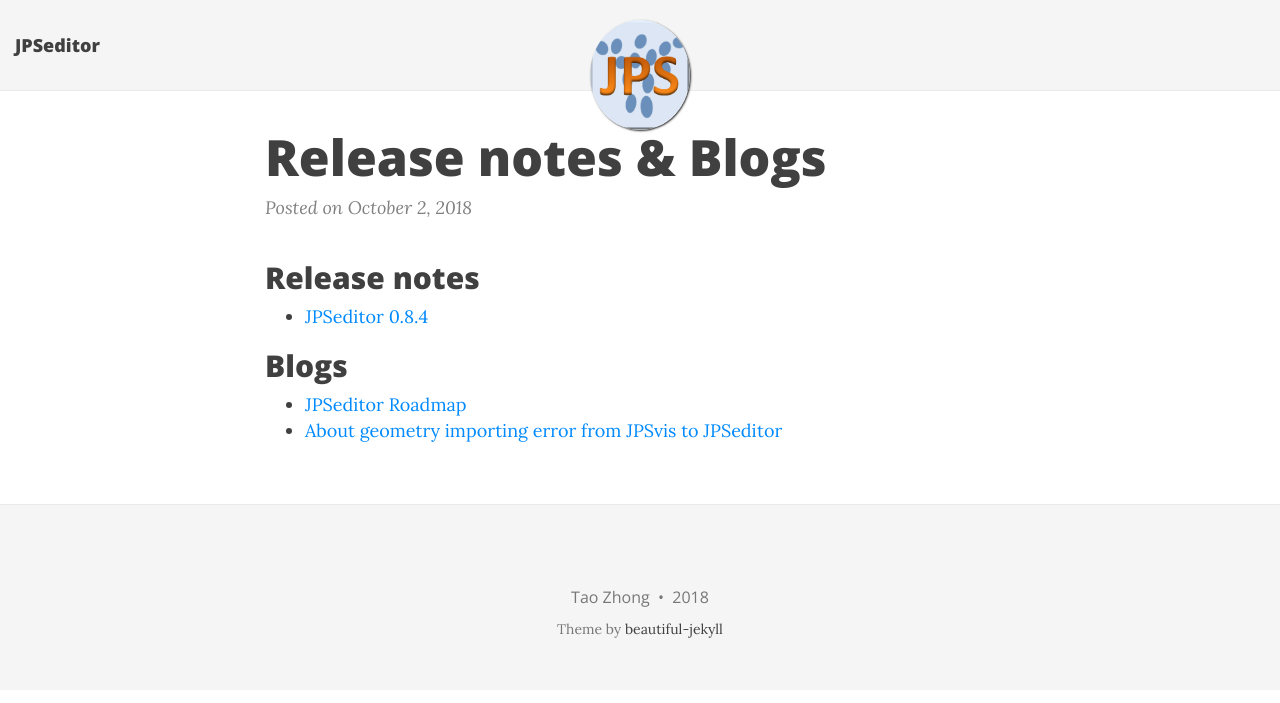
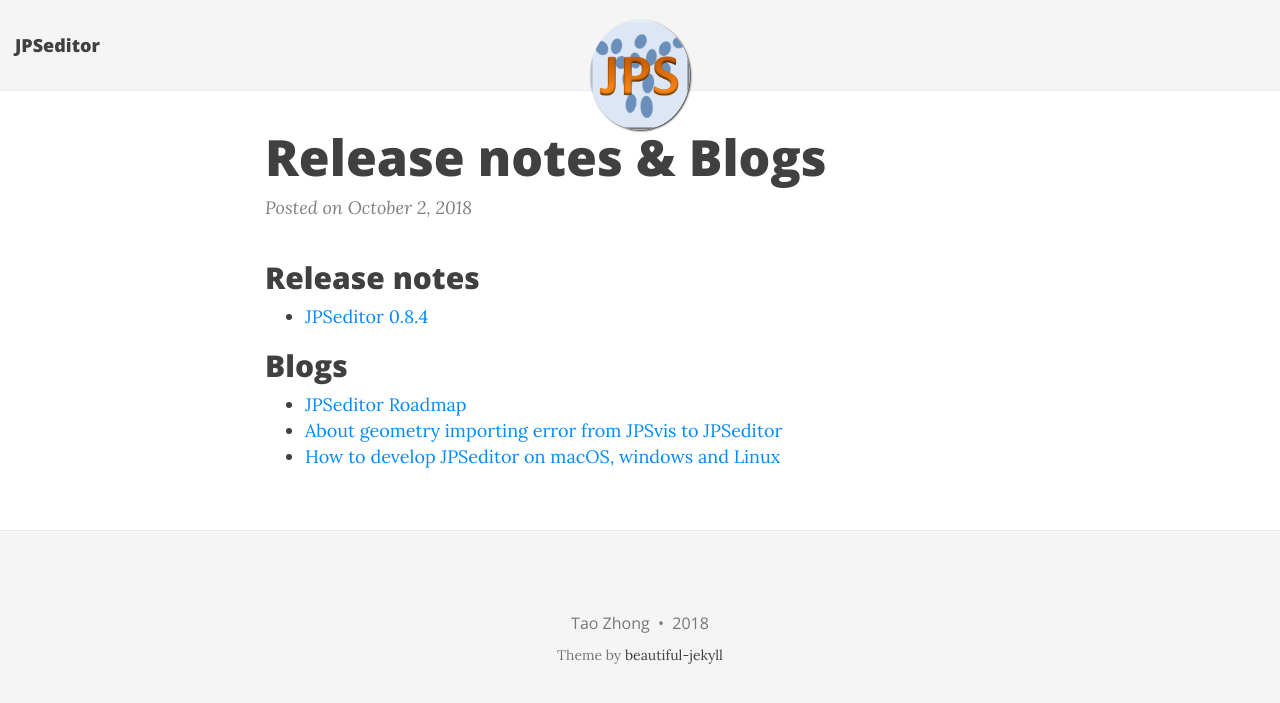
Before and after one commit to JuPedSim/jpseditor, a Jekyll site: the page built from blogs.md, in a window 1280 px wide. Shown: the top 703 px of the page. Built offline with Jekyll 4.4.1, drawn with Linux system fonts in a browser that asks for light colours; nearby versions of some CDN libraries.

Commit message:
Update blogs.md

```diff
--- a/blogs.md
+++ b/blogs.md
@@ -15,3 +15,4 @@ date: '2018-10-02'
 
 * [JPSeditor Roadmap](/jpseditor/2018-09-02-JPSeditor_roadmap.html)
 * [About geometry importing error from JPSvis to JPSeditor](/jpseditor/2018-10-02-known_issue_1.html)
+* [How to develop JPSeditor on macOS, windows and Linux](/jpseditor/2018-10-17-develop_JPSeditor.html)
```
